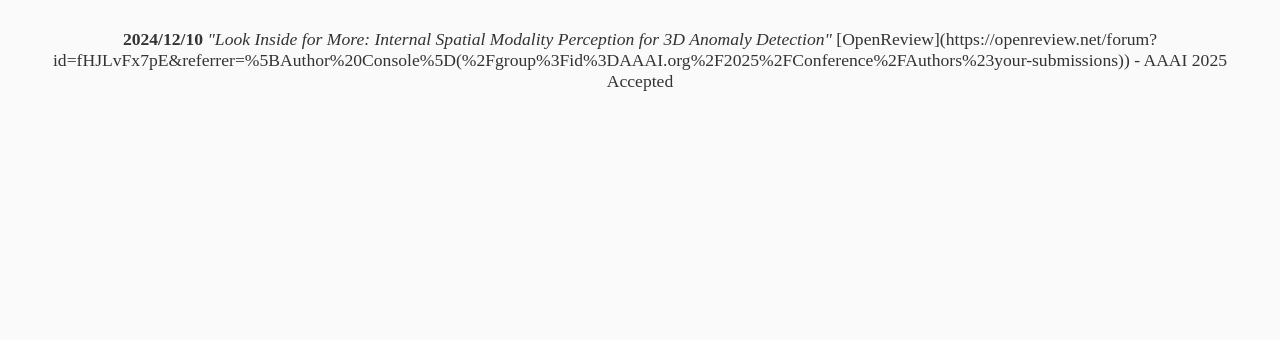
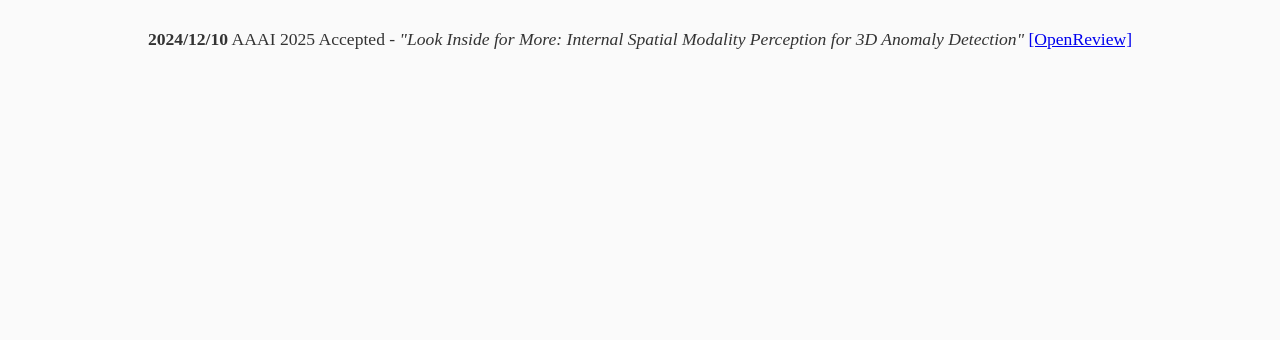
Before and after one commit to hzzzzzhappy/HzL.github.io, a plain HTML site: page index.html in a window 1280 px wide. Shown: the part 500-840 px from the top of the page. Drawn offline with Linux system fonts and the light colour scheme.

Commit message:
Update index.html

```diff
--- a/index.html
+++ b/index.html
@@ -120,7 +120,7 @@
 
     <h2>Publications</h2>
     <ul>
-        <li><span>2024/12/10</span> <em>"Look Inside for More: Internal Spatial Modality Perception for 3D Anomaly Detection"</em> [OpenReview](https://openreview.net/forum?id=fHJLvFx7pE&referrer=%5BAuthor%20Console%5D(%2Fgroup%3Fid%3DAAAI.org%2F2025%2FConference%2FAuthors%23your-submissions)) - AAAI 2025 Accepted</li>
+        <li><span>2024/12/10</span> AAAI 2025 Accepted - <em>"Look Inside for More: Internal Spatial Modality Perception for 3D Anomaly Detection"</em> <a href="https://openreview.net/forum?id=fHJLvFx7pE&referrer=%5BAuthor%20Console%5D(%2Fgroup%3Fid%3DAAAI.org%2F2025%2FConference%2FAuthors%23your-submissions)" target="_blank">[OpenReview]</a></li>
     </ul>
 </body>
 </html>
```
